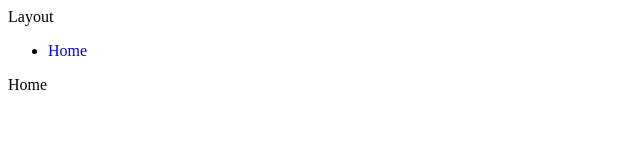
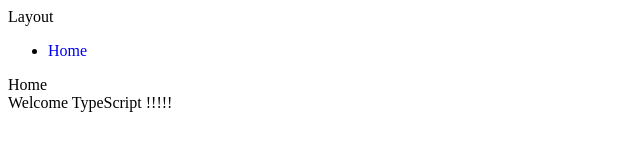
Before and after one commit to ethanlamm/react-basic-usage, a React (Vite) app: page / in a window 1280 px wide. Shown: the top 166 px of the page, without its empty margins (0-640 px from the left). Built offline with nearby package versions, Linux system fonts and the light colour scheme.

Commit message:
创建一个组件(函数式)

```diff
--- /dev/null
+++ b/src/components/Welcome.tsx
@@ -0,0 +1,27 @@
+import React from 'react'
+
+// Props类型
+export interface Props {
+    name: string;
+    enthusiasmLevel?: number;
+}
+
+// enthusiasmLevel = 1 需要给一个默认值
+// enthusiasmLevel为可选参数，其类型为 number | undefined
+function Welcome({ name, enthusiasmLevel = 1 }: Props) {
+    if (enthusiasmLevel <= 0) {
+        throw new Error('You could be a little more enthusiastic. :D');
+    }
+
+    return (
+        <div>
+            Welcome {name} {getExclamationMarks(enthusiasmLevel)}
+        </div>
+    )
+}
+
+function getExclamationMarks(numChars: number) {
+    return Array(numChars + 1).join('!');
+}
+
+export default Welcome
--- a/src/pages/Home.tsx
+++ b/src/pages/Home.tsx
@@ -1,8 +1,12 @@
 import React from 'react'
+import Welcome from '../components/Welcome'
 
 function Home() {
     return (
-        <div>Home</div>
+        <div>
+            <div>Home</div>
+            <Welcome name='TypeScript' enthusiasmLevel={5} />
+        </div>
     )
 }
 
```
